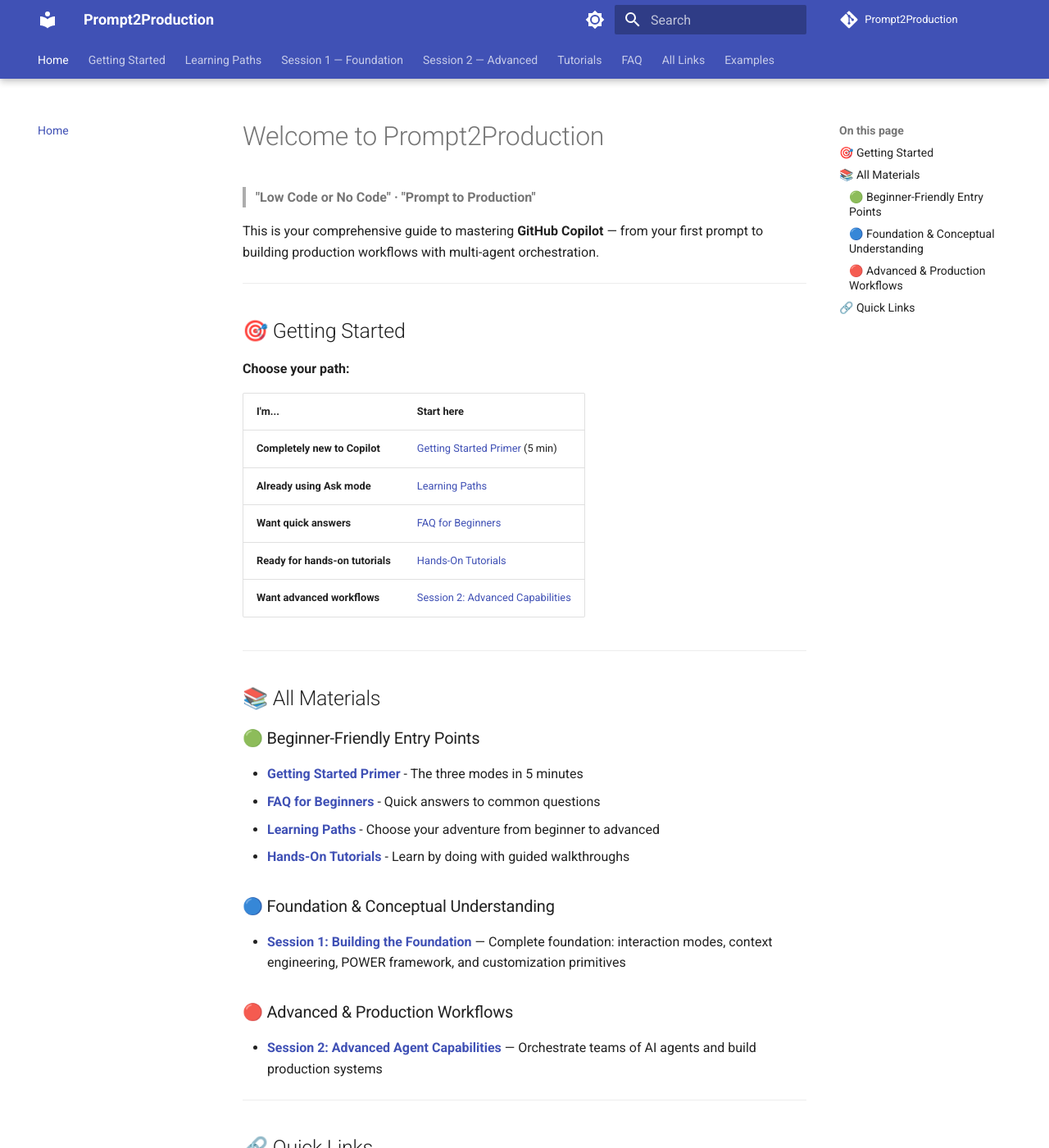
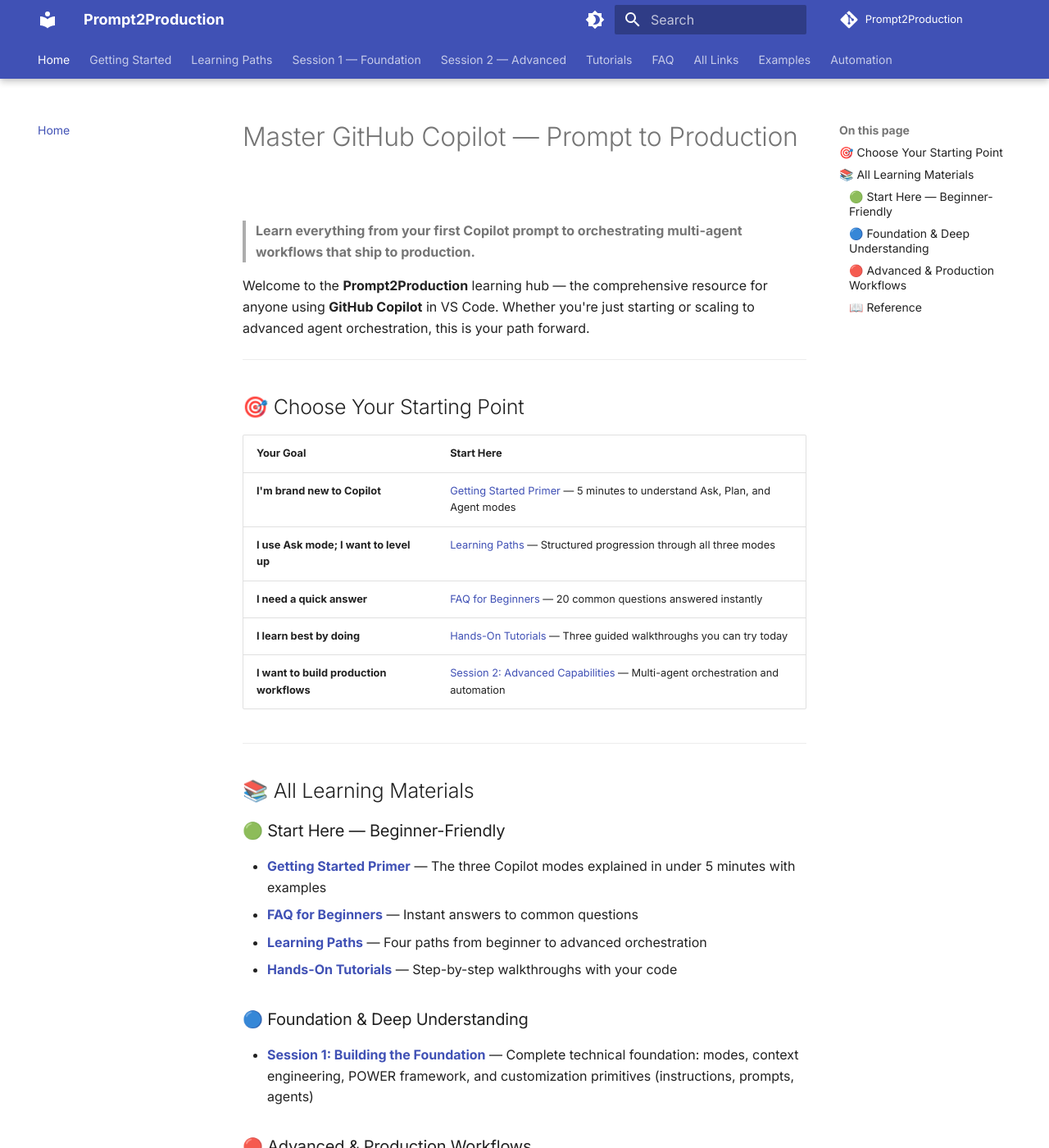
Before and after one commit to SaravananRajaraman/Prompt2Production, an MkDocs documentation site: the page built from docs/index.md, in a window 1280 px wide and 1400 px high. Shown: the whole window at 82% size. Built offline with MkDocs 1.6.1 and Material for MkDocs 9.7.7, drawn with Linux system fonts in a browser that asks for light colours; comment, search, counter and statistics services are not loaded; some of the changed text lies outside the part shown.

Commit message:
docs: update Prompt2Production for GitHub Copilot focus with light-mode theme and automation docs
- Remove outdated Branch Sync section from README.md
- Rewrite docs/index.md with Copilot-first branding and messaging
- Fix mkdocs.yml: light mode default, add modern fonts (Inter + JetBrains Mono), add Automation to nav
- Polish Getting_Started_Primer.md and All_Links.md messaging for Copilot focus
- Add comprehensive docs/Automation.md explaining GitHub Actions deployment workflow

```diff
--- a/docs/Getting_Started_Primer.md
+++ b/docs/Getting_Started_Primer.md
@@ -4,9 +4,9 @@
 nav_order: 1
 ---
 
-# Getting Started with GitHub Copilot - 5 Minute Primer
+# GitHub Copilot in 5 Minutes — The Three Modes
 
-> **New to GitHub Copilot?** Start here. This guide teaches you the three core interaction modes and gets you writing your first prompt in under 5 minutes.
+> **New to GitHub Copilot in VS Code?** This is your fastest entry point. Learn Ask, Plan, and Agent modes, then write your first prompt.
 
 ---
 
--- a/docs/index.md
+++ b/docs/index.md
@@ -2,52 +2,48 @@
 layout: default
 ---
 
-# Welcome to Prompt2Production
+# Master GitHub Copilot — Prompt to Production
 
-> **"Low Code or No Code" · "Prompt to Production"**
+> **Learn everything from your first Copilot prompt to orchestrating multi-agent workflows that ship to production.**
 
-This is your comprehensive guide to mastering **GitHub Copilot** — from your first prompt to building production workflows with multi-agent orchestration.
+Welcome to the **Prompt2Production** learning hub — the comprehensive resource for anyone using **GitHub Copilot** in VS Code. Whether you're just starting or scaling to advanced agent orchestration, this is your path forward.
 
 ---
 
-## 🎯 Getting Started
+## 🎯 Choose Your Starting Point
 
-**Choose your path:**
-
-| I'm... | Start here |
-|--------|-----------|
-| **Completely new to Copilot** | [Getting Started Primer](./Getting_Started_Primer.md) (5 min) |
-| **Already using Ask mode** | [Learning Paths](./Learning_Paths.md#path-2-level-up-ask-to-agent) |
-| **Want quick answers** | [FAQ for Beginners](./FAQ_For_Beginners.md) |
-| **Ready for hands-on tutorials** | [Hands-On Tutorials](./Tutorials_Hands_On.md) |
-| **Want advanced workflows** | [Session 2: Advanced Capabilities](./Session2_Advanced_Agent_Capabilities.md) |
+| Your Goal | Start Here |
+|-----------|--------------|
+| **I'm brand new to Copilot** | [Getting Started Primer](./Getting_Started_Primer.md) — 5 minutes to understand Ask, Plan, and Agent modes |
+| **I use Ask mode; I want to level up** | [Learning Paths](./Learning_Paths.md) — Structured progression through all three modes |
+| **I need a quick answer** | [FAQ for Beginners](./FAQ_For_Beginners.md) — 20 common questions answered instantly |
+| **I learn best by doing** | [Hands-On Tutorials](./Tutorials_Hands_On.md) — Three guided walkthroughs you can try today |
+| **I want to build production workflows** | [Session 2: Advanced Capabilities](./Session2_Advanced_Agent_Capabilities.md) — Multi-agent orchestration and automation |
 
 ---
 
-## 📚 All Materials
+## 📚 All Learning Materials
 
-### 🟢 Beginner-Friendly Entry Points
+### 🟢 Start Here — Beginner-Friendly
 
-- **[Getting Started Primer](./Getting_Started_Primer.md)** - The three modes in 5 minutes
-- **[FAQ for Beginners](./FAQ_For_Beginners.md)** - Quick answers to common questions
-- **[Learning Paths](./Learning_Paths.md)** - Choose your adventure from beginner to advanced
-- **[Hands-On Tutorials](./Tutorials_Hands_On.md)** - Learn by doing with guided walkthroughs
+- **[Getting Started Primer](./Getting_Started_Primer.md)** — The three Copilot modes explained in under 5 minutes with examples
+- **[FAQ for Beginners](./FAQ_For_Beginners.md)** — Instant answers to common questions
+- **[Learning Paths](./Learning_Paths.md)** — Four paths from beginner to advanced orchestration
+- **[Hands-On Tutorials](./Tutorials_Hands_On.md)** — Step-by-step walkthroughs with your code
 
-### 🔵 Foundation & Conceptual Understanding
+### 🔵 Foundation & Deep Understanding
 
-- **[Session 1: Building the Foundation](./Session1_Building_The_Foundation.md)** — Complete foundation: interaction modes, context engineering, POWER framework, and customization primitives
+- **[Session 1: Building the Foundation](./Session1_Building_The_Foundation.md)** — Complete technical foundation: modes, context engineering, POWER framework, and customization primitives (instructions, prompts, agents)
 
 ### 🔴 Advanced & Production Workflows
 
-- **[Session 2: Advanced Agent Capabilities](./Session2_Advanced_Agent_Capabilities.md)** — Orchestrate teams of AI agents and build production systems
+- **[Session 2: Advanced Agent Capabilities](./Session2_Advanced_Agent_Capabilities.md)** — Build at scale: sub-agents, orchestration patterns, skills, hooks, and governance
+
+### 📖 Reference
+
+- **[All Links](./All_Links.md)** — 50+ curated GitHub Copilot docs and resources
+- **[Automation](./Automation.md)** — How documentation updates are automated and deployed
 
 ---
 
-## 🔗 Quick Links
-
-- **[All Links](./All_Links.md)** - Complete resource index
-- **[GitHub Repository](https://github.com)** - Source code and community
-
----
-
-*Last updated: April 2026*
+*Last updated: April 2026 · Master GitHub Copilot for individual development and team automation.*
--- a/mkdocs.yml
+++ b/mkdocs.yml
@@ -15,24 +15,26 @@
   - FAQ: FAQ_For_Beginners.md
   - All Links: All_Links.md
   - Examples: examples/README.md
+  - Automation: Automation.md
 
 theme:
   name: material
   palette:
-    - media: "(prefers-color-scheme: light)"
-      scheme: default
+    - scheme: default
+      primary: indigo
+      accent: indigo
+      toggle:
+        icon: material/brightness-4
+        name: Switch to dark mode
+    - scheme: slate
       primary: indigo
       accent: indigo
       toggle:
         icon: material/brightness-7
-        name: Switch to dark mode
-    - media: "(prefers-color-scheme: dark)"
-      scheme: slate
-      primary: indigo
-      accent: indigo
-      toggle:
-        icon: material/brightness-4
         name: Switch to light mode
+  font:
+    text: Inter
+    code: JetBrains Mono
   features:
     - navigation.tabs
     - navigation.tabs.sticky
```
Also changed, not shown: README.md (+0 -75 lines), docs/All_Links.md (+3 -4 lines), docs/Automation.md (added, +174 -0 lines).
